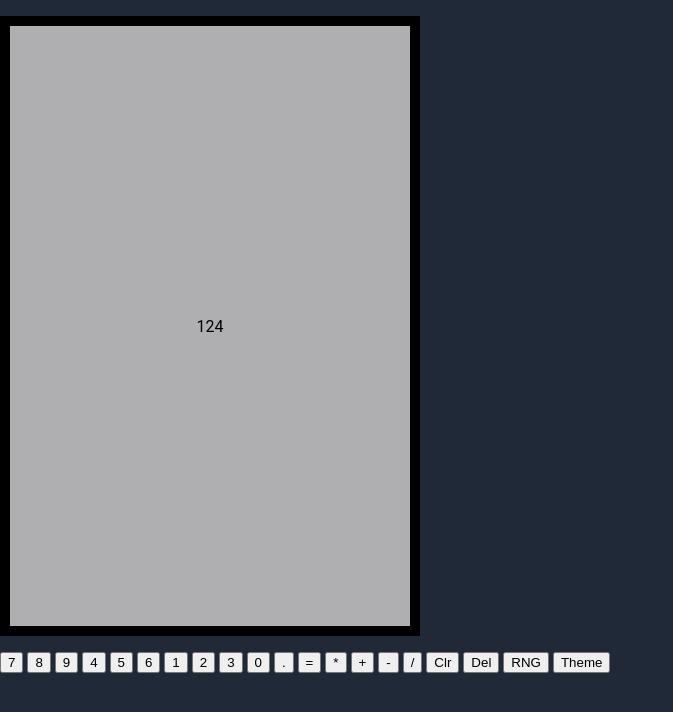
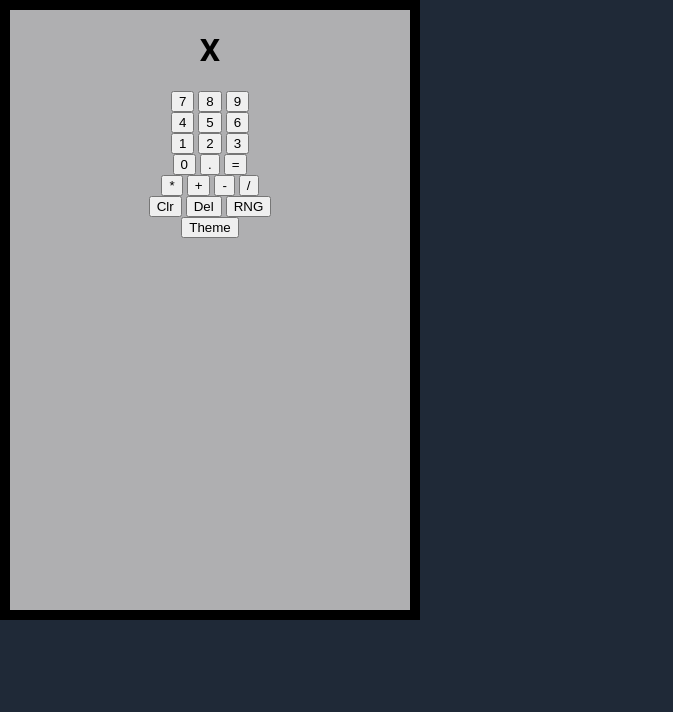
Before and after one commit to Jufarkas/Landing-Page, a plain HTML site: page calc.html in a window 1280 px wide. Shown: the whole page, without its empty margins (0-673 px from the left). Drawn offline with Linux system fonts and the light colour scheme.

Commit message:
add calcapp.js and relevant link in calc.html

```diff
--- a/calc.html
+++ b/calc.html
@@ -7,26 +7,41 @@
     <title>Hidden Calculator</title>
 </head>
 <body>
-    <p class="calc">124</p>
+    <div class="calc">
+        <h1 class="result">X</h1>
+        <div class="row-one">
             <button>7</button>
             <button>8</button>
             <button>9</button>
+        </div>
+        <div class="row-two">
             <button>4</button>
             <button>5</button>
             <button>6</button>
+        </div>
+        <div class="row-three">
             <button>1</button>
             <button>2</button>
             <button>3</button>
+        </div>
+        <div class="row-four">
             <button>0</button>
             <button>.</button>
             <button>=</button>
+        </div>
+        <div class="row-five">
             <button>*</button>
             <button>+</button>
             <button>-</button>
             <button>/</button>
+        </div>
+        <div class="row-six">
             <button>Clr</button>
             <button>Del</button>
             <button>RNG</button>
-    <button>Theme</button>
+        </div>
+        <button class="theme">Theme</button>
+    </div>
+<script src="calcapp.js"></script>
 </body>
 </html>
--- a/style.css
+++ b/style.css
@@ -366,7 +366,7 @@ body {
 .calc {
     display: flex;
     flex-direction: column;
-    justify-content: center;
+    /* justify-content: center; */
     align-items: center;
     background-color: #afafb1;
     height: 600px;
```
Also changed, not shown: calcapp.js (added). Lines whose indentation alone changed are shown as unchanged.
